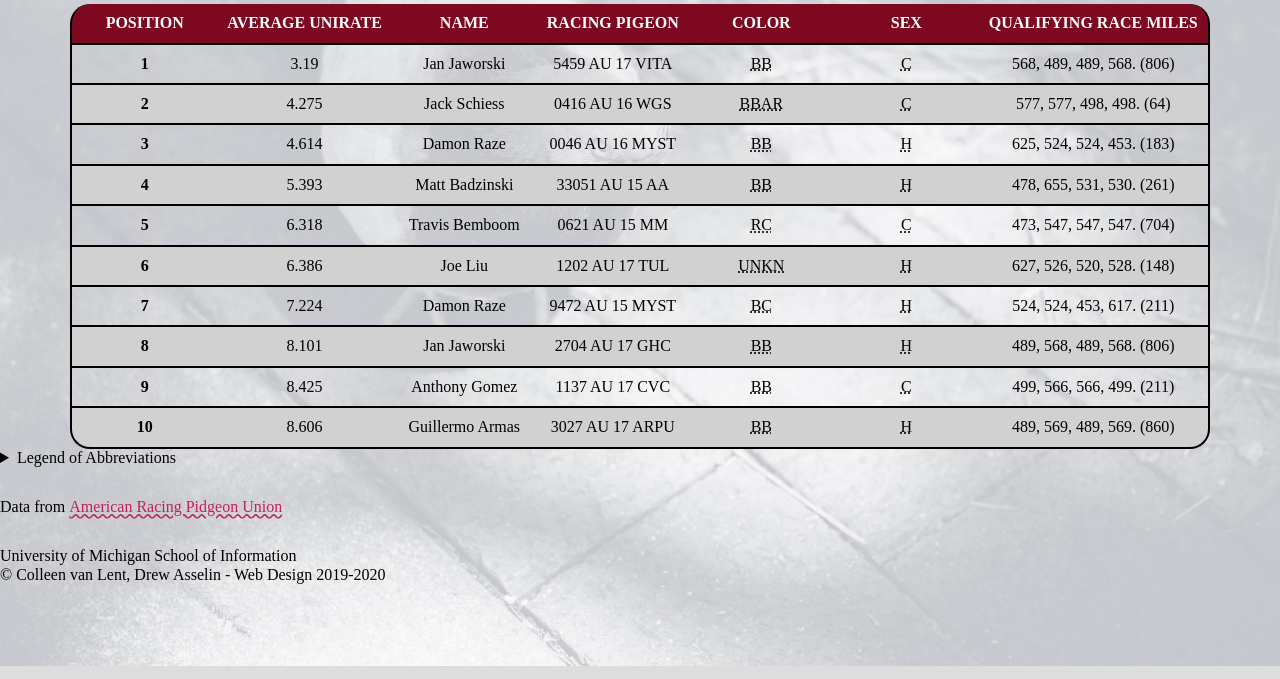
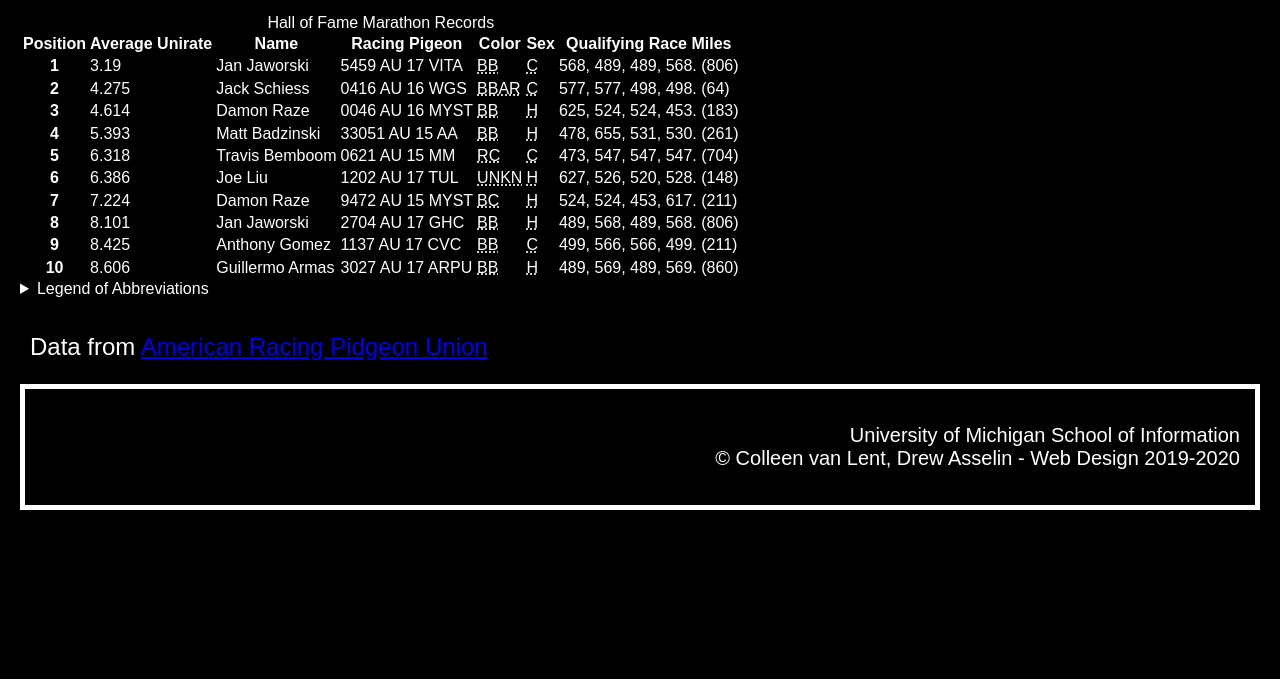
Before and after one commit to travisnguyen02/wk3, a plain HTML site: page birds/index.html in a window 1280 px wide. Shown: the part 121-800 px from the top of the page. Drawn offline with nearby package versions, Linux system fonts and the light colour scheme.

Commit message:
Add files via upload

```diff
--- a/birds/css/style.css
+++ b/birds/css/style.css
@@ -1,98 +1,117 @@
-p
-{
-    padding-top: 15px;
+
+body {
+    font-family: Arial, Verdana;
+    background-color: #000000;
+    color: #ffff;
+    margin-top: 20px;
+    margin-left: 20px;
+    margin-right: 20px;
 }
 
-a {
-  font-size: 16px;
-  color: #C12258; /* passes contrast */
-  text-decoration-line: underline;
-  text-decoration-style: wavy;
+h1 {
+    text-align: center;
+    font-size: 42px;
+    padding-left: 15px;
+    padding-right: 15px;
+    padding-top: 15px;
+    padding-bottom: 15px;
 }
 
-:focus
-{
-    outline: none;
-    border: 6px dashed #417243;
+h2 {
+    font-size: 30px;
+    color: #0D0D0D
+
 }
 
-h1
-{
-    text-align: center;
-    line-height: 2;
-    font-family: "Syncopate", sans-serif;
+p {
+    font-size: 24px;
+    padding-top: 10px;
+    padding-left: 10px;
 }
 
-body
+img
 {
-  background-image: url("../images/pigeon-background.jpg");
-  background-position: center;
-  background-repeat: no-repeat;
-  background-size: cover;
-  background-color: #DDDDDD;
+    width: 250px;
+    display: block;
+    margin-left: auto;
+    margin-right: auto;
+    border-style: dashed;
+    border-width: 10px;
 }
 
-th,
-td {
-  text-align: center;
-  padding: 10px;
-  border-bottom: 2px solid #000; /* bottom only */
+div
+{
+    min-height: 200px;
+    padding: 20px;
+    border: 3px solid white;
 }
 
-thead th {
-  min-width: 125px;
-  text-transform: uppercase;
-  color: white;
-  background-color: #7e0820;
+.introduction
+{
+border-radius: 15px;
+margin-top: 15px;
+line-height: 2;
 }
 
-tbody th {
-  background-color: transparent;
-  text-transform: none;
+.red
+{
+    background-color: #ff0000;
+    text-align: right;
+    margin-left: 50px;
+    border-bottom-width: 2px;
+    border-left-width: 5px;
 }
 
-tbody tr:hover td,
-tbody tr:hover th {
-  background-color: rgba(126, 8, 32, 0.25);
+.blue
+{
+    background-color: #00ff;
+    text-align: left;
+    margin-right: 50px;
+    border-top-width: 2px;
+    border-right-width: 5px;
+}
+.blue h2, .blue p
+    {
+        color: #C4C4C4
     }
 
-tbody tr:nth-child(even) {
-  background-color: #D1D1D1;
+.yellow
+{
+    background-color: #ff0;
+    text-align: right;
+    margin-left: 50px;
+    border-bottom-width: 2px;
+    border-left-width: 5px;
 }
-tbody tr:nth-child(odd) {
-  background-color: transparent;
+.yellow p
+    {
+        color: #707070
     }
 
-table {
-  border-spacing: 0;
-  margin: 0 auto;
+.green
+{
+    background-color: #008500;
+    text-align: left;
+    margin-right: 50px;
+    border-right-width: 5px;
+    border-top-width: 2px;
 }
 
-/* borders */
-thead th:first-child,
-tbody th:first-child {
-  border-left: 2px solid #000;
+footer
+{
+    border: solid;
+    border-color: #ffff;
+    border-width: 5px;
+    text-align: right;
+    font-size: 20px;
 }
 
-thead th:last-child,
-tbody td:last-child {
-  border-right: 2px solid #000;
+ footer p
+    {
+        text-align: right;
+        font-size: 20px;
+        padding-top: 15px;
+        padding-right: 15px;
+        padding-bottom: 15px;
+        padding-left: 0;
     }
-
-
-/* rounded corners */
-thead tr:first-child th:first-child {
-  border-top-left-radius: 20px;
-}
-
-thead tr:first-child th:last-child {
-  border-top-right-radius: 20px;
-}
-
-tbody tr:last-child th:first-child {
-  border-bottom-left-radius: 20px;
-}
-
-tbody tr:last-child td:last-child {
-  border-bottom-right-radius: 20px;
-}
```
Lines whose indentation alone changed are shown as unchanged.
